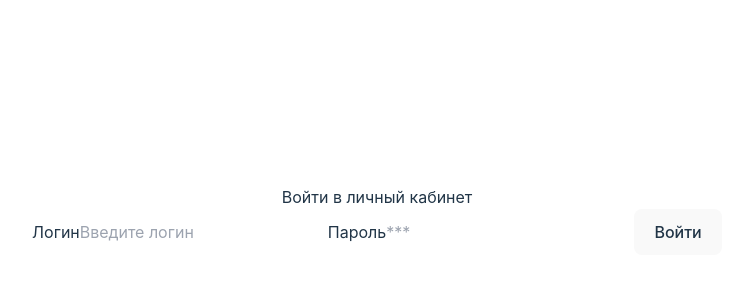
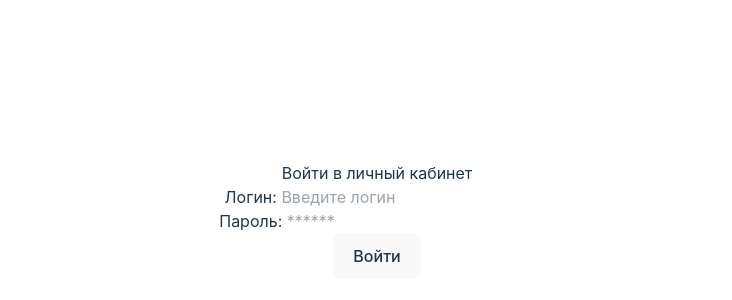
Before and after one commit to MatkovskyA/test-ba-vue-auth, a Vue app: page / in a window 1280 px wide. Shown: the part 180-480 px from the top of the page, without its empty margins (263-995 px from the left). Built offline with nearby package versions, Linux system fonts and the light colour scheme.

Commit message:
Сделан маршрут на карточку пользователя

```diff
--- a/src/App.vue
+++ b/src/App.vue
@@ -1,4 +1,5 @@
 <script setup>
+import { RouterView } from 'vue-router';
 </script>
 
 <template>
@@ -7,16 +8,5 @@
 </template>
 
 <style scoped>
-.logo {
-  height: 6em;
-  padding: 1.5em;
-  will-change: filter;
-  transition: filter 300ms;
-}
-.logo:hover {
-  filter: drop-shadow(0 0 2em #646cffaa);
-}
-.logo.vue:hover {
-  filter: drop-shadow(0 0 2em #42b883aa);
-}
+
 </style>
--- a/src/components/AccountPage.vue
+++ b/src/components/AccountPage.vue
@@ -1,25 +1,28 @@
 <template>
   <div>
-    <div>
-      <div>
-        <div>
-          <img src="" alt="">
+    <div class="p-6 rounded-2xl border shadow-md shadow-gray-300">
+      <div class="flex gap-4 mb-4 flex-wrap justify-center">
+        <div class="max-w-[140px] max-h-[155px] rounded-xl overflow-hidden m-2 shadow-md shadow-gray-400">
+          <img src="../assets/Yandex-conf.png" alt="Image">
         </div>
-        <div>
+        <div class="flex flex-col p-6 justify-start">
           <span>Фамилия/имя: Матковский Анатолий</span>
-          <span>Возраст: 33</span>
+          <span>Возраст: 33 года</span>
           <span>Город проживания: Москва</span>
           <span>Профессия: Фронтенд разработчик</span>
+          <span>Семейное положение: женат</span>
         </div>
       </div>
-      <UILink href="mailto:service@in-line.ru" text="Написать на почту"><MailIcon /></UILink>
-      <UILink href="tel:88002007430" text="Позвонить по телефону"><PhoneIcon/></UILink>
+      <div class="flex gap-4 justify-center flex-wrap">
+        <UILink href="mailto:service@in-line.ru" text="Написать на почту"><MailIcon /></UILink>
+        <UILink href="tel:88002007430" text="Позвонить по телефону"><PhoneIcon/></UILink>
+      </div>
     </div>
   </div>
 </template>
 
 <script setup>
-import UILink from './UILink/UILink.vue';
+import UILink from './UIComponents/UILink.vue';
 import MailIcon from './UIIcons/MailIcon.vue';
 import PhoneIcon from './UIIcons/PhoneIcon.vue';
 
--- /dev/null
+++ b/src/components/HelloWorld.vue
@@ -0,0 +1,14 @@
+<template>
+  <div>
+
+  </div>
+</template>
+
+<script setup>
+import { ref } from 'vue';
+
+</script>
+
+<style scoped lang=''>
+
+</style>
--- a/src/components/LoginPage.vue
+++ b/src/components/LoginPage.vue
@@ -1,37 +1,62 @@
 <template>
-  <div>
-    <div>
-      <form @submit.prevent="login">
-        <h2>Войти в личный кабинет</h2>
-        <label for="username">Логин</label>
-        <input type="text" v-model="username" name="username" id="username" placeholder="Введите логин">
-        <label for="password">Пароль</label>
-        <input type="password" v-model="password" name="password" id="password" placeholder="***">
-        <button>Войти</button>
-        <p v-if="errorMessage" class="error">{{ errorMessage }}</p>
-      </form>
-    </div>
+  <div class="bg-blue-400 rounded-xl p-10 shadow-">
+    <form @submit.prevent="login" class="flex flex-col gap-[15px]">
+      <h2 class="text-2xl">Войти в личный кабинет</h2>
+      <UILoader :isLoading="loading"/>
+      <UIInput
+        v-model="username"
+        label="Логин: "
+        type="text"
+        name="login"
+        placeholder="Введите логин"
+        id="login"
+      />
+      <UIInput
+        v-model="password"
+        label="Пароль: "
+        type="password"
+        name="password"
+        placeholder="******"
+        id="password"
+      />
+      <!-- <label for="username"> Логин:
+        <input type="text" id="username" v-model="username">
+      </label>
+      <label for="password"> Пароль:
+        <input type="password" id="password" v-model="password">
+      </label> -->
+      <button>Войти</button>
+      <p v-if="errorMessage" class="error text-red-300 font-bold p-1 bg-white rounded-xl">{{ errorMessage }}</p>
+    </form>
   </div>
 </template>
 
 <script setup>
 import { ref } from 'vue';
 import { useRouter } from 'vue-router';
+import UIInput from './UIComponents/UIInput.vue';
+import UILoader from './UIComponents/UILoader.vue';
 
 const username = ref('');
 const password = ref('');
 const errorMessage = ref('');
 const router = useRouter();
+const loading = ref(false);
 
 const login = () => {
-  if(username.value === 'user' && password.value === '123456') {
-    router.push('/dashboard');
-  } else {
-    errorMessage.value = 'Неверный логин или пароль'
-  }
-}
+  loading.value = true;
+  errorMessage.value = ''; // Сбрасываем сообщение об ошибке
+
+  setTimeout(() => {
+    if (username.value === 'user' && password.value === '123456') {
+      router.push('/dashboard'); // Переход на маршрут карточки пользователя
+    } else {
+      errorMessage.value = 'Неверный логин или пароль';
+    }
+    loading.value = false; // Останавливаем загрузку
+  }, 2000);
+};
 </script>
 
 <style scoped>
-
 </style>
--- /dev/null
+++ b/src/components/UIComponents/UIInput.vue
@@ -0,0 +1,26 @@
+<template>
+  <div>
+    <label :for="id">{{ label }}</label>
+    <input
+      class=""
+      :type="type"
+      :name="name"
+      :id="id"
+      :placeholder="placeholder"
+      @input="$emit('update:modelValue', $event.target.value)"
+      >
+  </div>
+</template>
+
+<script setup>
+
+const props = defineProps({
+  modelValue: String,
+  type: String,
+  name: String,
+  id: String,
+  placeholder: String,
+  label: String,
+
+})
+</script>
```
Also changed, not shown: src/routes/router.js (+6 -1 lines), src/assets/Yandex-conf.png (added), src/components/UIComponents/UILink.vue (renamed from src/components/UILink/UILink.vue).
